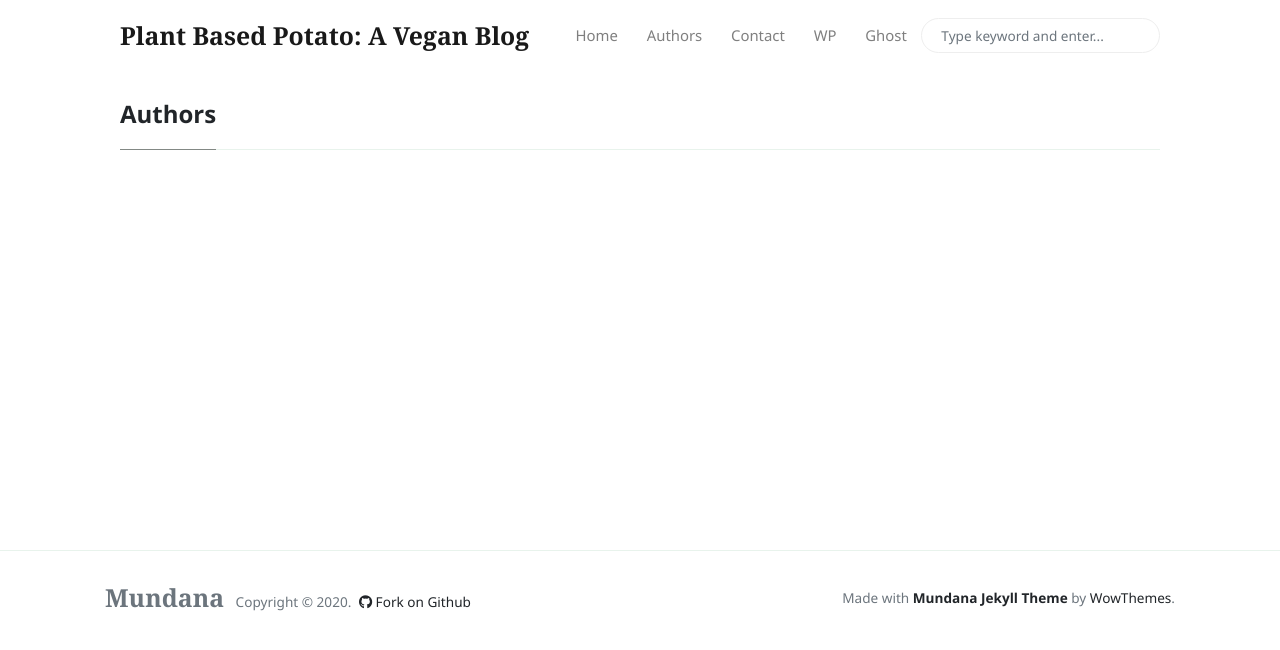
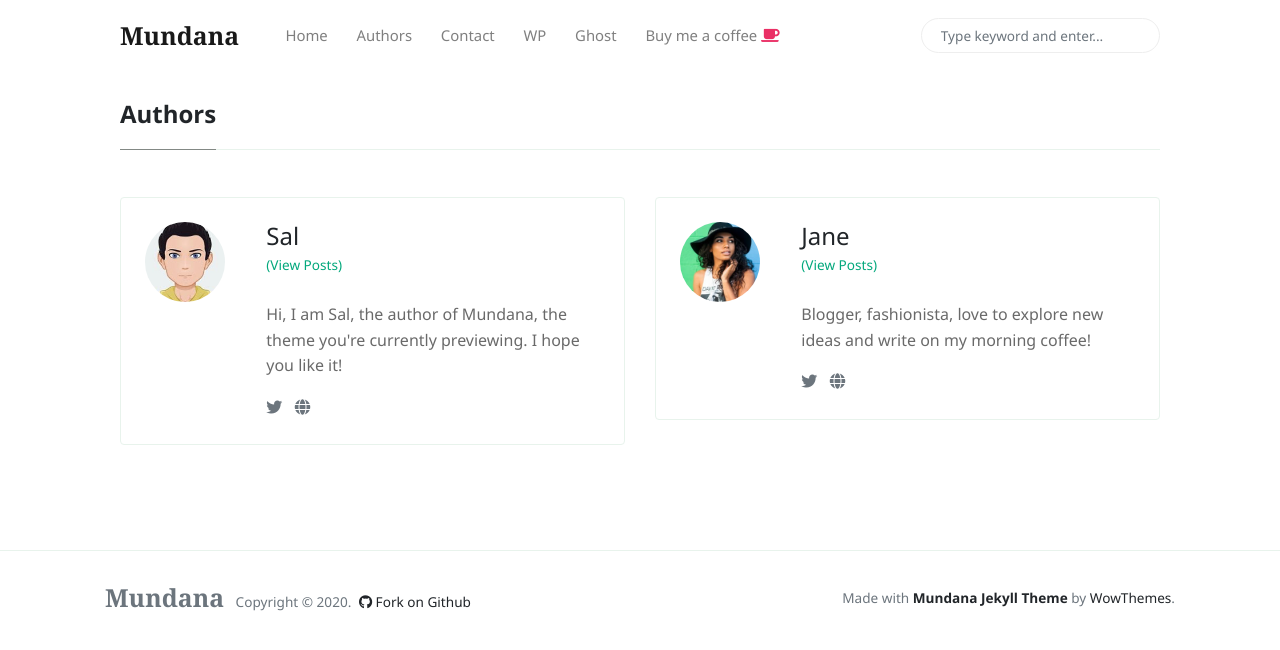
Before and after one commit to plantbasedpotato/plantbasedpotato.github.io, a Jekyll site: the page built from _pages/authors-list.html, in a window 1280 px wide. Shown: the top 650 px of the page. Built offline with Jekyll 4.4.1, drawn with Linux system fonts in a browser that asks for light colours; nearby versions of some CDN libraries.

Commit message:
Changing

```diff
--- a/_config.yml
+++ b/_config.yml
@@ -1,12 +1,12 @@
 # Site
-name: 'Plant Based Potato: A Vegan Blog'
-description: 'This website contains all the reasons I am vegan.'
+name: 'Mundana'
+description: 'Mundana is a free Jekyll theme for awesome people like you, Medium like.'
 logo: 'assets/images/logo.png'
 favicon: 'assets/images/favicon.ico'
-baseurl: ''
-#disqus: 'demowebsite'
-#email: 'plantbasedpotato@gmail.com'
-#mailchimp-list: 'https://wowthemes.us11.list-manage.com/subscribe/post?u=8aeb20a530e124561927d3bd8&amp;id=8c3d2d214b'
+baseurl: '/mundana-theme-jekyll'
+disqus: 'demowebsite'
+email: 'wowthemesnet@gmail.com'
+mailchimp-list: 'https://wowthemes.us11.list-manage.com/subscribe/post?u=8aeb20a530e124561927d3bd8&amp;id=8c3d2d214b'
 
 include: ["_pages"]
 permalink: /:title/
@@ -18,12 +18,22 @@ plugins:
   - jekyll-paginate
   - jekyll-seo-tag
 
-author:
-    potato:
-      name:           Plant Based Potato
-      site:           https://plantbasedpotato.github.io
+authors:
+    sal:
+      name:           Sal
+      site:           https://www.wowthemes.net
       avatar:         /assets/images/avatar1.jpg
-      bio:            "Hi, I am a simple potato who loves animals! I believe the kindest diet is a vegan diet <3"
+      bio:            "Hi, I am Sal, the author of Mundana, the theme you're currently previewing. I hope you like it!"
+      email:          wowthemesnet@gmail.com
+      twitter:        https://twitter.com/wowthemesnet
+
+    jane:
+      name:           Jane
+      site:           https://www.wowthemes.net
+      avatar:         /assets/images/avatar2.jpg
+      bio:            "Blogger, fashionista, love to explore new ideas and write on my morning coffee!"
+      email:          fakemail@gmail.com
+      twitter:        https://twitter.com/wowthemesnet
 
 # Defaults
 defaults:
--- a/_includes/menu-header.html
+++ b/_includes/menu-header.html
@@ -15,3 +15,6 @@
 <li class="nav-item">
 <a target="_blank" class="nav-link" href="https://www.wowthemes.net/themes/mundana-ghost/">Ghost</a>
 </li>
+<li class="nav-item">
+<a target="_blank" class="nav-link" href="https://www.wowthemes.net/donate/">Buy me a coffee <i class="fa fa-coffee text-danger"></i></a>
+</li>
--- a/_includes/sidebar.html
+++ b/_includes/sidebar.html
@@ -3,3 +3,5 @@
 <p>Hi! The website you are previewing is a demonstration for Mundana Jekyll theme, hosted on Github, made by <a href="https://www.wowthemes.net/donate/">Sal</a>.</p>
 
 <a target="_blank" href="https://www.wowthemes.net/mundana-jekyll-theme/" class="btn btn-warning d-block mb-2"><i class="fa fa-file"></i> Documentation</a>
+
+<a target="_blank" class="btn btn-danger d-block" href="https://www.wowthemes.net/donate/"><i class="fa fa-coffee"></i> Buy me a coffee</a>
```
Also changed, not shown: _pages/author-jane.html (added, +26 -0 lines), _pages/buy-me-a-coffee.md (added, +12 -0 lines), README.md.
